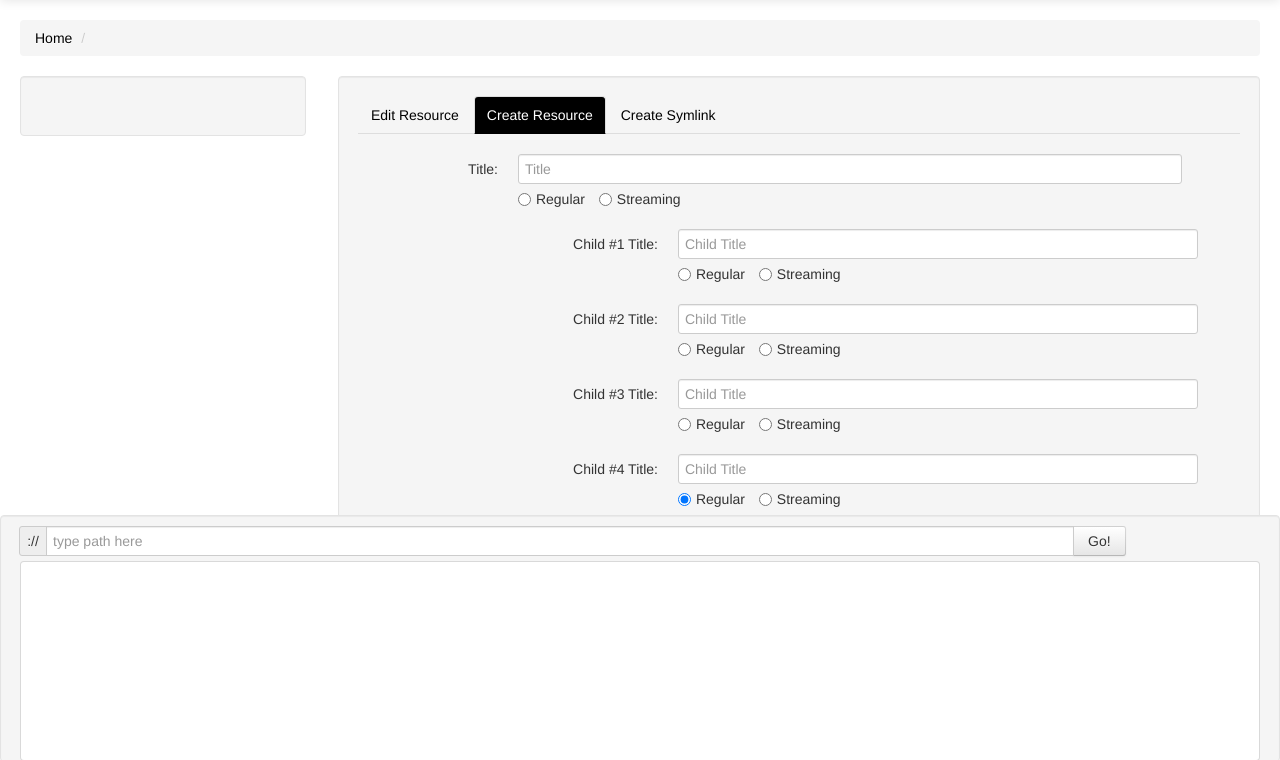
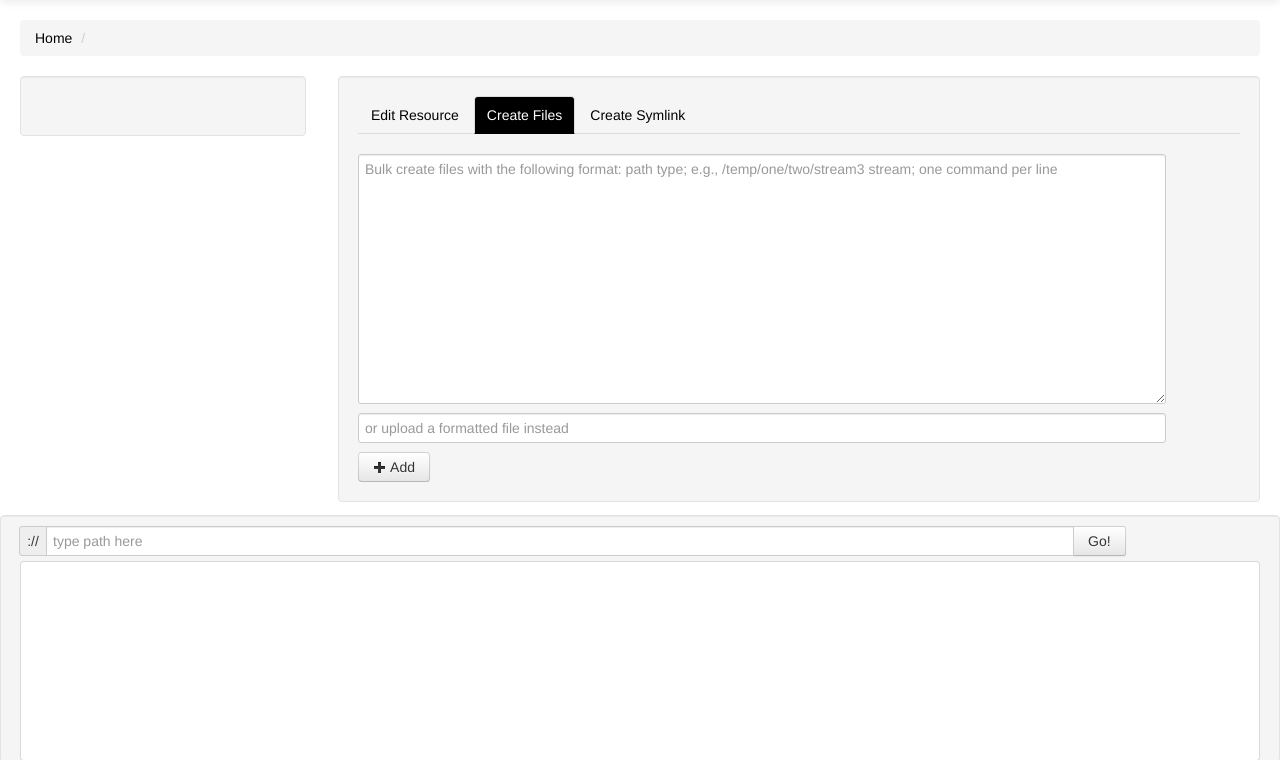
Before and after one commit to jortizcs/Pangia, a PHP site: page /pangia-admin/index-instance-resources.php?host=1 in a window 1280 px wide, after a click on "Create Files". Shown: the part 40-800 px from the top of the page. Run offline with PHP 8.4, Linux system fonts and the light colour scheme; data that the repository does not hold is empty; some libraries are stand-ins or nearby versions.

Commit message:
Files page: almost complete from design perspective

```diff
--- a/pangia-admin/index-instance-resources.php
+++ b/pangia-admin/index-instance-resources.php
@@ -16,13 +16,13 @@
 	<link rel="stylesheet" href="less/style.css">
 	<script src="js/libs/modernizr-2.5.3-respond-1.1.0.min.js"></script>
 	<script src="//ajax.googleapis.com/ajax/libs/jquery/1.7.2/jquery.min.js"></script>
-	<script>window.jQuery || document.write('<script src="js/libs/jquery-1.7.2.min.js"><\/script>')</script>
 </head>
 <body>
 <script>
+<?php global $host; $host = $_GET['host']; ?>
 $(document).ready(function(){
-	footerResp('default');
-}
+	footerResp('<?php echo $host; ?>');
+});
 </script>
 <!--[if lt IE 7]><p class=chromeframe>Your browser is <em>ancient!</em> <a href="http://browsehappy.com/">Upgrade to a different browser</a> or <a href="http://www.google.com/chromeframe/?redirect=true">install Google Chrome Frame</a> to experience this site.</p><![endif]-->
 <input type="hidden" name="context" value="raw" id="context_field_id">
@@ -45,17 +45,17 @@ $(document).ready(function(){
 				<div class="tabbable"> <!-- Only required for left/right tabs -->
 				  <ul class="nav nav-tabs">
 				    <li class="active"><a href="#tab1" data-toggle="tab">Edit Resource</a></li>
-				    <li><a href="#tab2" data-toggle="tab">Create Resource</a></li>
+				    <li><a href="#tab2" data-toggle="tab">Create Files</a></li>
 				    <li><a href="#tab3" data-toggle="tab">Create Symlink</a></li>
 				  </ul>
 				  <div class="tab-content">
 				    <div class="tab-pane active" id="tab1">
-				      <textarea rows="12"></textarea>
+				      <textarea rows="12" placeholder="Select a file from the left"></textarea>
 				      <a class="btn" href=""><i class="icon-ok-sign"></i> Save</a>
 				    </div>
 				    <div class="tab-pane " id="tab2">
-						  <form class="form-horizontal">
-						  <div class="control-group">
+<!--						  <form class="form-horizontal">
+ 						  <div class="control-group">
 						    <label class="control-label" for="fileInputTitle">Title:</label>
 						    <div class="controls">
 							    <input type="text" id="fileInputTitle" placeholder="Title"><br>
@@ -76,55 +76,26 @@ $(document).ready(function(){
 								  <input type="radio" name="fileRadio" id="fileRadioStreaming" value="streaming"> Streaming
 								</label><br>
 							</div><br>
-								<label class="control-label" for="fileInputChildTitle2">Child #2 Title:</label>
-						    <div class="controls">
-							    <input type="text" id="fileInputChildTitle2" placeholder="Child Title"><br>
-							      <label class="radio inline">
-								  <input type="radio" name="fileRadio" id="fileRadioRegular" value="regular" checked> Regular
-								</label>
-								<label class="radio inline">
-								  <input type="radio" name="fileRadio" id="fileRadioStreaming" value="streaming"> Streaming
-								</label>
-						    </div><br>
-
-						    <label class="control-label" for="fileInputChildTitle3">Child #3 Title:</label>
-						    <div class="controls">
-							    <input type="text" id="fileInputChildTitle3" placeholder="Child Title"><br>
-							      <label class="radio inline">
-								  <input type="radio" name="fileRadio" id="fileRadioRegular" value="regular" checked> Regular
-								</label>
-								<label class="radio inline">
-								  <input type="radio" name="fileRadio" id="fileRadioStreaming" value="streaming"> Streaming
-								</label>
-						    </div><br>
-						    <label class="control-label" for="fileInputChildTitle4">Child #4 Title:</label>
-						    <div class="controls">
-							    <input type="text" id="fileInputChildTitle4" placeholder="Child Title"><br>
-							      <label class="radio inline">
-								  <input type="radio" name="fileRadio" id="fileRadioRegular" value="regular" checked> Regular
-								</label>
-								<label class="radio inline">
-								  <input type="radio" name="fileRadio" id="fileRadioStreaming" value="streaming"> Streaming
-								</label><br><br>
-								 <a class="btn" href=""><i class="icon-ok-sign"></i> Add Child</a>
-						    </div><br>
 						    </div>
 						  </div>
-						  </form>
-				      <a class="btn" href=""><i class="icon-ok-sign"></i> Save</a>
+						  </form>-->
+						  <textarea rows="12" id="fileCreate" Placeholder="Bulk create files with the following format: path type; e.g., /temp/one/two/stream3 stream; one command per line"></textarea>
+						 <input type="text" placeholder="or upload a formatted file instead">
+
+				      <button class="btn" type="button" href=""><i class="icon-plus"></i> Add</button>
 				    </div>
 				    <div class="add tab-pane" id="tab3">
 				      <form class="form-horizontal">
+						 <div class="control-group">
+						    <label class="control-label" for="addSymLink">Link name:</label>
+						    <div class="controls">
+						      <input type="text" id="addSymLink" placeholder="Link Name">
+						    </div>
+						  </div>
 						  <div class="control-group">
 						    <label class="control-label" for="addSymSource">Source:</label>
 						    <div class="controls">
 						      <input type="text" id="addSymSource" placeholder="Source">
-						    </div>
-						  </div>
-						  <div class="control-group">
-						    <label class="control-label" for="addSymLink">Link name:</label>
-						    <div class="controls">
-						      <input type="text" id="addSymLink" placeholder="Link Name">
 						    </div>
 						  </div>
 						  <div class="control-group">
@@ -135,7 +106,7 @@ $(document).ready(function(){
 						  </div>
 						  <div class="control-group">
 						    <div class="controls">
-						      <button class="btn" onClick="createSub()"><i class="icon-plus"></i> Add</button>
+						      <button class="btn" type="button" onClick="createSymlink('<?php echo $host; ?>')"><i class="icon-plus"></i> Add</button>
 						    </div>
 						  </div>
 						</form>
```
